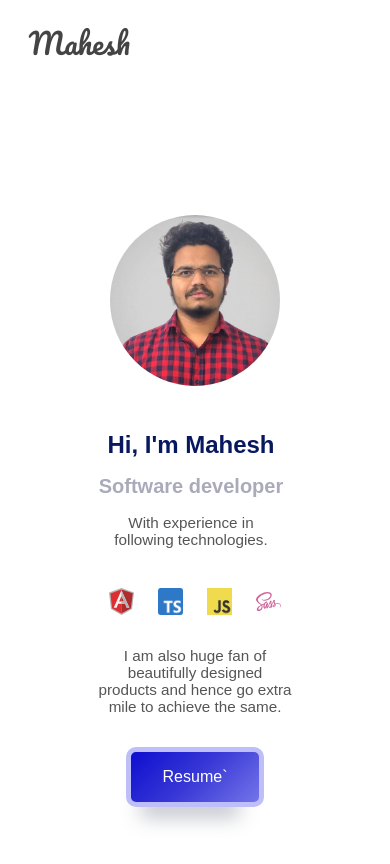
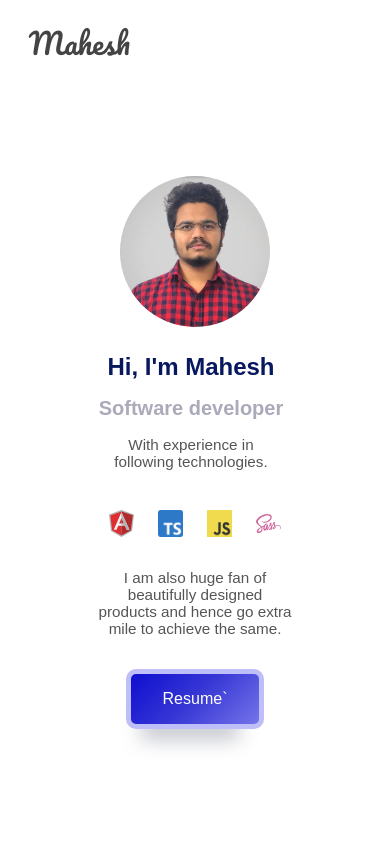
Before and after one commit to Mahesh5R/portfolio_website, an Angular app: page / in a window 390 px wide. Built offline with nearby package versions, Linux system fonts and the light colour scheme.

Commit message:
fix(skills,home): skills image path modified and home media queries modified

```diff
--- a/src/app/pages/home/home.component.scss
+++ b/src/app/pages/home/home.component.scss
@@ -246,9 +246,9 @@ body{
         color: #555;
         font-size: $small-font-size;
         height: 100%;
-        padding: $padding-1-2;
+        //padding: $padding-1-2;
         row-gap: 3vw;
-        margin-top: 5.5vh;
+        //margin-top: 5.5vh;
         .about-me{
             display: flex;
             flex-direction: column;
@@ -293,7 +293,7 @@ body{
             .profile-image{
 
                 > img{
-                    width: 170px;
+                    width: 150px;
                     border-radius: 50%;
                     border:none;
                 }
@@ -335,3 +335,9 @@ body{
         }
     }
 }
+
+@media screen and (max-width:380px){
+    body{
+        padding: 14vw 2vw 0 2vw;
+    }
+}
--- a/src/app/pages/skills/skills.component.html
+++ b/src/app/pages/skills/skills.component.html
@@ -6,7 +6,7 @@
   <div class="skills-container">
     <div class="skills-options blue-ball-first">
       <div class="skill-title">
-        <img src="../../../assets/brackets-curly.svg" alt="" />
+        <img src="./././assets/brackets-curly.svg" alt="" />
         <p style="font-weight: 600;font-size: 1.2rem;">Frontend developer</p>
       </div>
       <div class="language-container">
@@ -44,7 +44,7 @@
     </div>
     <div class="skills-options blue-ball-second">
       <div class="skill-title">
-        <img src="../../../assets/server-network.svg" alt="" />
+        <img src="./././assets/server-network.svg" alt="" />
         <p>Backend developer</p>
       </div>
       <div class="language-container">
--- a/src/app/pages/skills/skills.component.scss
+++ b/src/app/pages/skills/skills.component.scss
@@ -87,7 +87,7 @@ body{
 }
 @media screen and (max-width:880px) {
     body{
-        margin-top: 18vh;
+        margin-top: 2vw;//18vh;
         margin-bottom: 2rem;
         .main-title{
             font-size: 1.9rem;
--- a/src/app/styles/layout/header.scss
+++ b/src/app/styles/layout/header.scss
@@ -6,6 +6,7 @@
         font-size: $header-font-size;
         color: $text-title-color;
         margin-left: 5vw;
+        outline: none;
         p{
             padding:$padding-1 0;
             cursor: pointer;
@@ -45,9 +46,11 @@
         font-family: $header-title-font;
         font-size: $header-font-size;
         color: $text-title-color;
+        outline: none;
         p{
             padding:$padding-1;
             cursor: pointer;
+            outline: none;
         }
     }
 }
```
